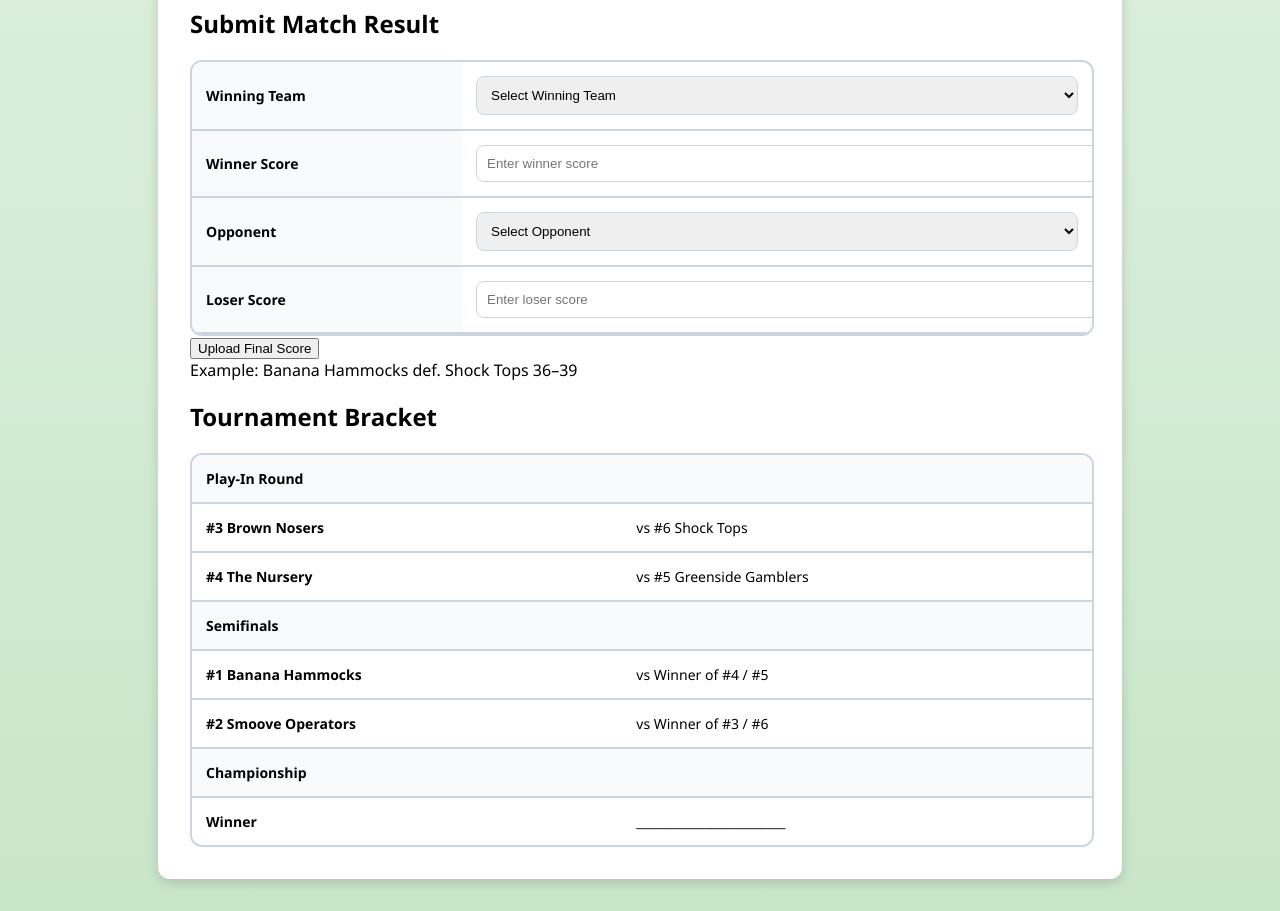
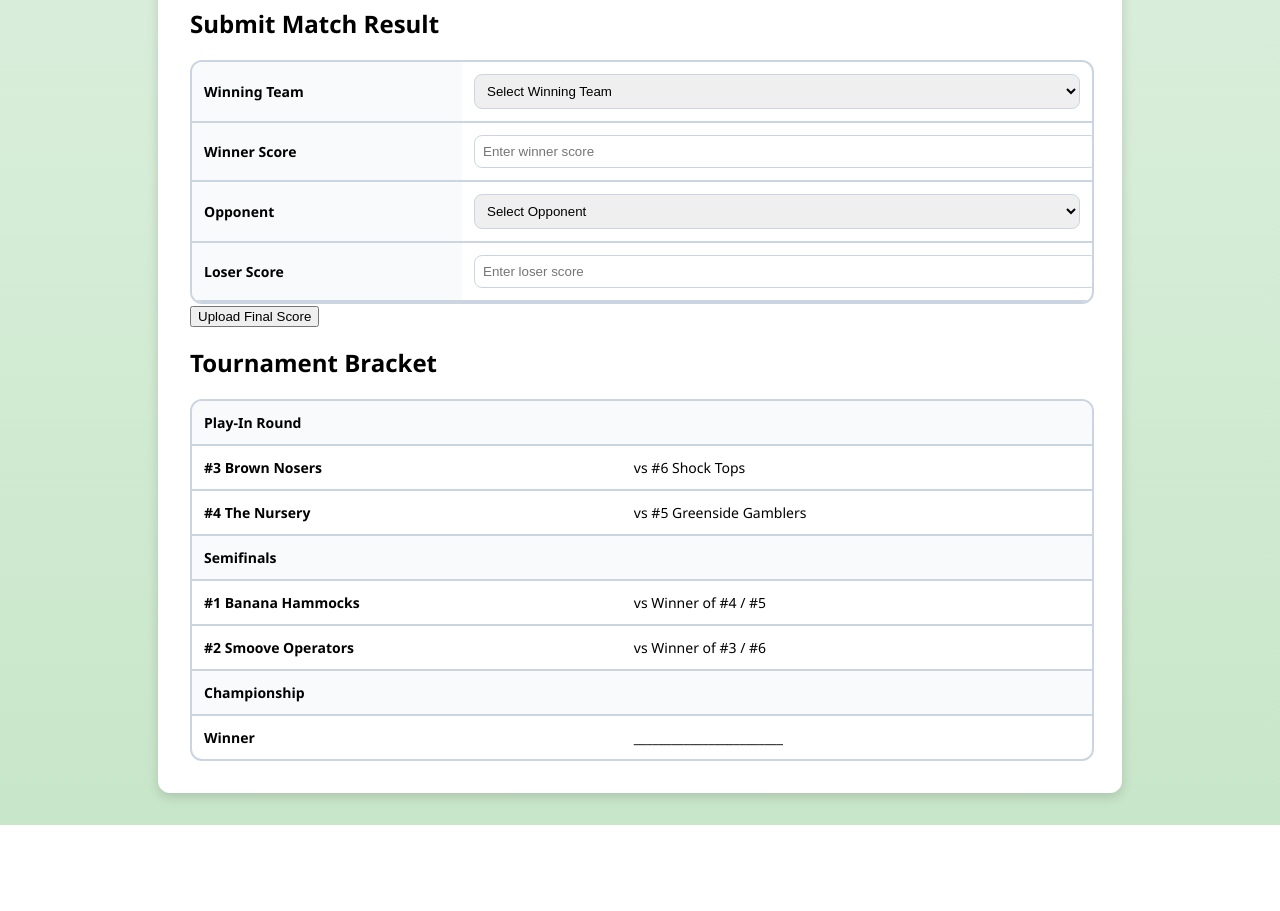
Before and after one commit to tymull24-max/Summer-Golf-League, a Next.js app: page / in a window 1280 px wide. Shown: the part 700-1611 px from the top of the page. After the commit the page ends 1525 px from the top, so only its background shows below. Built offline with nearby package versions, Linux system fonts and the light colour scheme.

Commit message:
Update page.js

```diff
--- a/app/page.js
+++ b/app/page.js
@@ -28,7 +28,6 @@ export default function SummerGolfLeagueWebsite() {
 
     setTeams(prev =>
       prev.map(team => {
-        // WINNER (lower score)
         if (team.name === winner && w < l) {
           return {
             ...team,
@@ -38,7 +37,6 @@ export default function SummerGolfLeagueWebsite() {
           };
         }
 
-        // LOSER (higher score)
         if (team.name === opponent && w < l) {
           return {
             ...team,
@@ -47,7 +45,6 @@ export default function SummerGolfLeagueWebsite() {
           };
         }
 
-        // DRAW
         if (w === l && (team.name === winner || team.name === opponent)) {
           return {
             ...team,
@@ -148,11 +145,11 @@ export default function SummerGolfLeagueWebsite() {
           </div>
         </section>
 
-        {/* TWO‑COLUMN LAYOUT */}
-        <section id="submit" className="grid grid-cols-1 lg:grid-cols-2 gap-8 items-start">
+        {/* 50/50 SPLIT SECTION */}
+        <section className="grid grid-cols-1 lg:grid-cols-2 gap-8">
 
           {/* LEFT HALF — UPLOAD SCORE TABLE */}
-          <div className="bg-white text-slate-900 rounded-2xl p-6 shadow-lg">
+          <div className="bg-white text-slate-900 rounded-2xl p-6 shadow-lg" style={{ width: "100%", maxWidth: "100%" }}>
 
             <h2 className="text-2xl font-bold mb-4">Submit Match Result</h2>
 
@@ -166,12 +163,12 @@ export default function SummerGolfLeagueWebsite() {
                 <tbody>
 
                   <tr style={{ borderBottom: "2px solid #cbd5e1" }}>
-                    <td style={{ padding: "14px", fontWeight: "600", width: "30%", background: "#f8fafc" }}>Winning Team</td>
-                    <td style={{ padding: "14px" }}>
+                    <td style={{ padding: "12px", fontWeight: "600", width: "30%", background: "#f8fafc" }}>Winning Team</td>
+                    <td style={{ padding: "12px" }}>
                       <select
                         value={winner}
                         onChange={(e) => setWinner(e.target.value)}
-                        style={{ width: "100%", padding: "10px", borderRadius: "8px", border: "1px solid #cbd5e1" }}
+                        style={{ width: "100%", padding: "8px", borderRadius: "8px", border: "1px solid #cbd5e1" }}
                       >
                         <option>Select Winning Team</option>
                         {teams.map(team => <option key={team.name}>{team.name}</option>)}
@@ -180,25 +177,25 @@ export default function SummerGolfLeagueWebsite() {
                   </tr>
 
                   <tr style={{ borderBottom: "2px solid #cbd5e1" }}>
-                    <td style={{ padding: "14px", fontWeight: "600", background: "#f8fafc" }}>Winner Score</td>
-                    <td style={{ padding: "14px" }}>
+                    <td style={{ padding: "12px", fontWeight: "600", background: "#f8fafc" }}>Winner Score</td>
+                    <td style={{ padding: "12px" }}>
                       <input
                         type="number"
                         value={winnerScore}
                         onChange={(e) => setWinnerScore(e.target.value)}
                         placeholder="Enter winner score"
-                        style={{ width: "100%", padding: "10px", borderRadius: "8px", border: "1px solid #cbd5e1" }}
+                        style={{ width: "100%", padding: "8px", borderRadius: "8px", border: "1px solid #cbd5e1" }}
                       />
                     </td>
                   </tr>
 
                   <tr style={{ borderBottom: "2px solid #cbd5e1" }}>
-                    <td style={{ padding: "14px", fontWeight: "600", background: "#f8fafc" }}>Opponent</td>
-                    <td style={{ padding: "14px" }}>
+                    <td style={{ padding: "12px", fontWeight: "600", background: "#f8fafc" }}>Opponent</td>
+                    <td style={{ padding: "12px" }}>
                       <select
                         value={opponent}
                         onChange={(e) => setOpponent(e.target.value)}
-                        style={{ width: "100%", padding: "10px", borderRadius: "8px", border: "1px solid #cbd5e1" }}
+                        style={{ width: "100%", padding: "8px", borderRadius: "8px", border: "1px solid #cbd5e1" }}
                       >
                         <option>Select Opponent</option>
                         {teams.map(team => <option key={team.name}>{team.name}</option>)}
@@ -207,14 +204,14 @@ export default function SummerGolfLeagueWebsite() {
                   </tr>
 
                   <tr style={{ borderBottom: "2px solid #cbd5e1" }}>
-                    <td style={{ padding: "14px", fontWeight: "600", background: "#f8fafc" }}>Loser Score</td>
-                    <td style={{ padding: "14px" }}>
+                    <td style={{ padding: "12px", fontWeight: "600", background: "#f8fafc" }}>Loser Score</td>
+                    <td style={{ padding: "12px" }}>
                       <input
                         type="number"
                         value={loserScore}
                         onChange={(e) => setLoserScore(e.target.value)}
                         placeholder="Enter loser score"
-                        style={{ width: "100%", padding: "10px", borderRadius: "8px", border: "1px solid #cbd5e1" }}
+                        style={{ width: "100%", padding: "8px", borderRadius: "8px", border: "1px solid #cbd5e1" }}
                       />
                     </td>
                   </tr>
@@ -230,13 +227,10 @@ export default function SummerGolfLeagueWebsite() {
               Upload Final Score
             </button>
 
-            <div className="mt-4 bg-green-50 border border-green-200 rounded-xl p-4 text-xs text-green-800">
-              Example: Banana Hammocks def. Shock Tops 36–39
-            </div>
           </div>
 
           {/* RIGHT HALF — BRACKET TABLE */}
-          <div className="bg-white text-slate-900 rounded-2xl p-6 shadow-lg">
+          <div className="bg-white text-slate-900 rounded-2xl p-6 shadow-lg" style={{ width: "100%", maxWidth: "100%" }}>
 
             <h2 className="text-2xl font-bold mb-4">Tournament Bracket</h2>
 
@@ -251,61 +245,61 @@ export default function SummerGolfLeagueWebsite() {
 
                   {/* PLAY-IN ROUND */}
                   <tr style={{ background: "#f8fafc", borderBottom: "2px solid #cbd5e1" }}>
-                    <td style={{ padding: "14px", fontWeight: "700" }}>Play‑In Round</td>
+                    <td style={{ padding: "12px", fontWeight: "700" }}>Play‑In Round</td>
                     <td></td>
                   </tr>
 
                   <tr style={{ borderBottom: "2px solid #cbd5e1" }}>
-                    <td style={{ padding: "14px", fontWeight: "600" }}>
+                    <td style={{ padding: "12px", fontWeight: "600" }}>
                       #{sorted.indexOf(seed3) + 1} {seed3.name}
                     </td>
-                    <td style={{ padding: "14px" }}>
+                    <td style={{ padding: "12px" }}>
                       vs #{sorted.indexOf(seed6) + 1} {seed6.name}
                     </td>
                   </tr>
 
                   <tr style={{ borderBottom: "2px solid #cbd5e1" }}>
-                    <td style={{ padding: "14px", fontWeight: "600" }}>
+                    <td style={{ padding: "12px", fontWeight: "600" }}>
                       #{sorted.indexOf(seed4) + 1} {seed4.name}
                     </td>
-                    <td style={{ padding: "14px" }}>
+                    <td style={{ padding: "12px" }}>
                       vs #{sorted.indexOf(seed5) + 1} {seed5.name}
                     </td>
                   </tr>
 
                   {/* SEMIFINALS */}
                   <tr style={{ background: "#f8fafc", borderBottom: "2px solid #cbd5e1" }}>
-                    <td style={{ padding: "14px", fontWeight: "700" }}>Semifinals</td>
+                    <td style={{ padding: "12px", fontWeight: "700" }}>Semifinals</td>
                     <td></td>
                   </tr>
 
                   <tr style={{ borderBottom: "2px solid #cbd5e1" }}>
-                    <td style={{ padding: "14px", fontWeight: "600" }}>
+                    <td style={{ padding: "12px", fontWeight: "600" }}>
                       #{sorted.indexOf(seed1) + 1} {seed1.name}
                     </td>
-                    <td style={{ padding: "14px" }}>
+                    <td style={{ padding: "12px" }}>
                       vs Winner of #{sorted.indexOf(seed4) + 1} / #{sorted.indexOf(seed5) + 1}
                     </td>
                   </tr>
 
                   <tr style={{ borderBottom: "2px solid #cbd5e1" }}>
-                    <td style={{ padding: "14px", fontWeight: "600" }}>
+                    <td style={{ padding: "12px", fontWeight: "600" }}>
                       #{sorted.indexOf(seed2) + 1} {seed2.name}
                     </td>
-                    <td style={{ padding: "14px" }}>
+                    <td style={{ padding: "12px" }}>
                       vs Winner of #{sorted.indexOf(seed3) + 1} / #{sorted.indexOf(seed6) + 1}
                     </td>
                   </tr>
 
                   {/* CHAMPIONSHIP */}
                   <tr style={{ background: "#f8fafc", borderBottom: "2px solid #cbd5e1" }}>
-                    <td style={{ padding: "14px", fontWeight: "700" }}>Championship</td>
+                    <td style={{ padding: "12px", fontWeight: "700" }}>Championship</td>
                     <td></td>
                   </tr>
 
                   <tr>
-                    <td style={{ padding: "14px", fontWeight: "600" }}>Winner</td>
-                    <td style={{ padding: "14px" }}>________________________</td>
+                    <td style={{ padding: "12px", fontWeight: "600" }}>Winner</td>
+                    <td style={{ padding: "12px" }}>________________________</td>
                   </tr>
 
                 </tbody>
```
